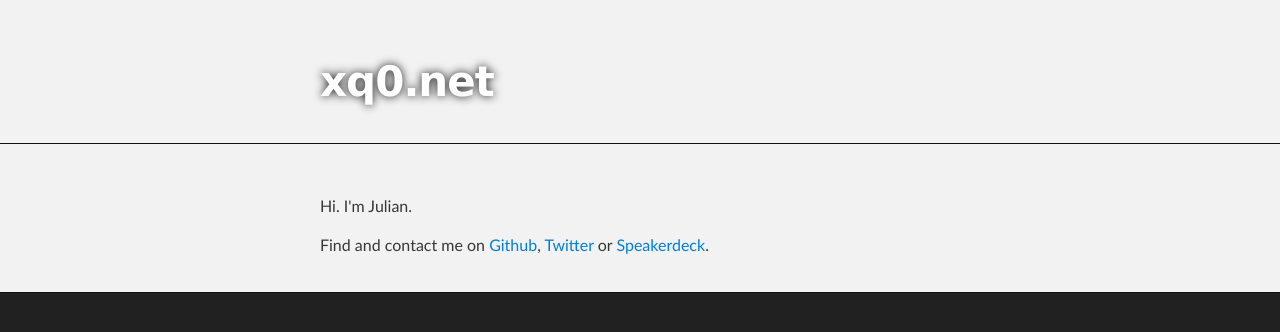
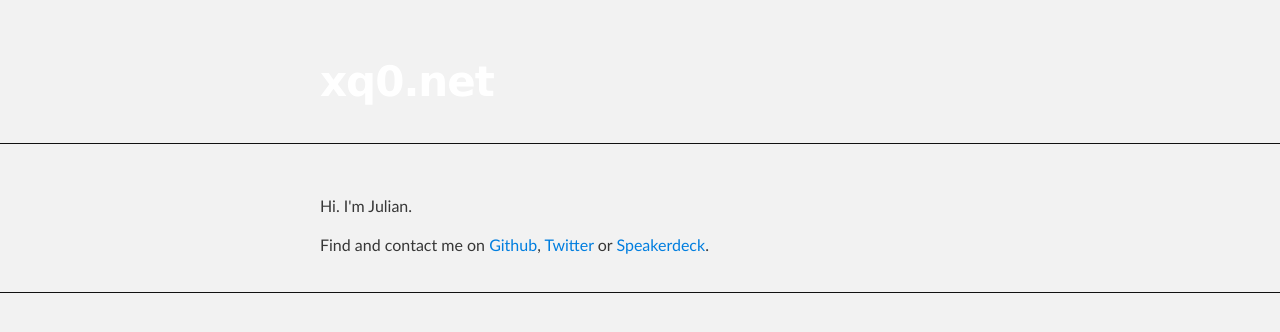
Before and after one commit to jlxq0/jlxq0.github.io, a plain HTML site: page index.html in a window 1280 px wide. Drawn offline with Linux system fonts and the light colour scheme.

Commit message:
Update stylesheet.css

```diff
--- a/stylesheets/stylesheet.css
+++ b/stylesheets/stylesheet.css
@@ -54,7 +54,7 @@ Theme Styles
 body {
   box-sizing: border-box;
   color:#373737;
-  background: #212121;
+  background: #f2f2f2;
   font-size: 16px;
   font-family: 'Myriad Pro', Calibri, Helvetica, Arial, sans-serif;
   line-height: 1.5;
@@ -302,7 +302,6 @@ Full-Width Styles
   color: #fff;
   font-size: 42px;
   font-weight: 700;
-  text-shadow: #111 0px 0px 10px;
 }
 
 #project_tagline {
@@ -310,7 +309,6 @@ Full-Width Styles
   font-size: 24px;
   font-weight: 300;
   background: none;
-  text-shadow: #111 0px 0px 10px;
 }
 
 #downloads {
```
